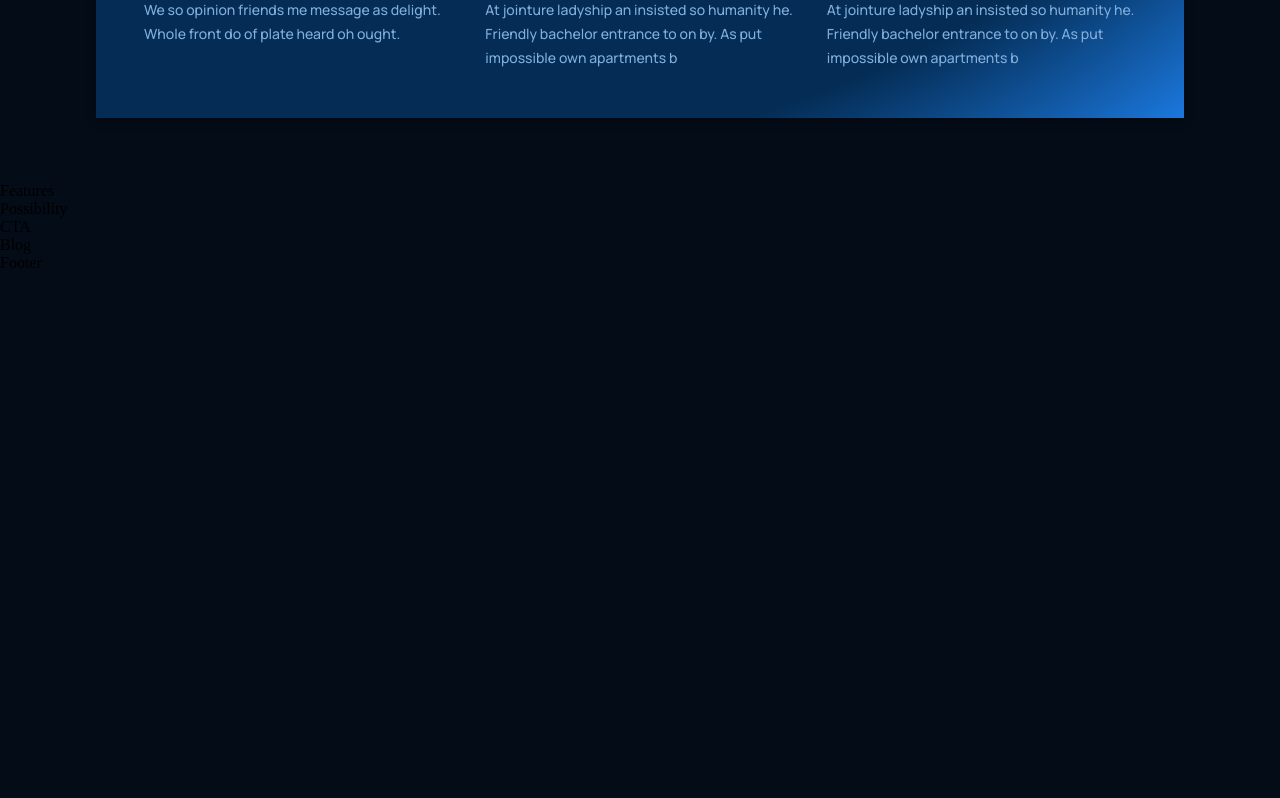
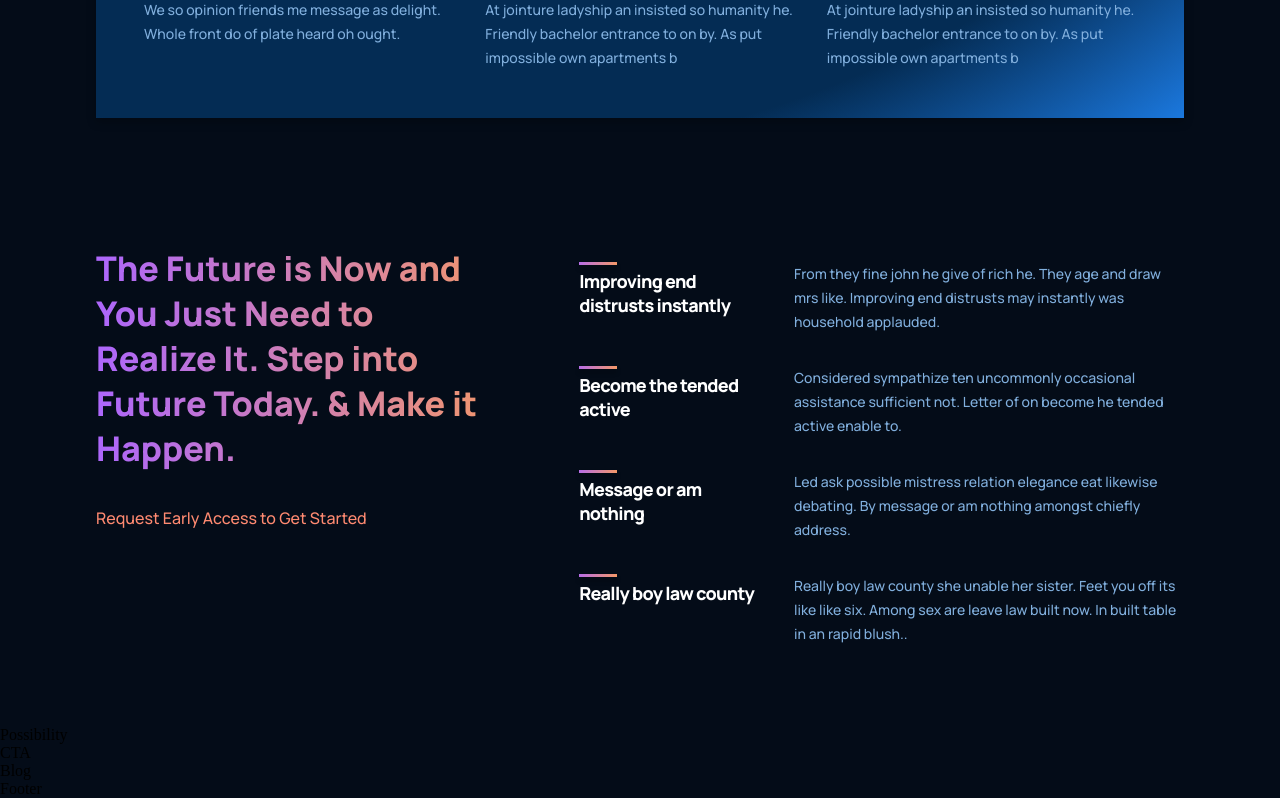
Before and after one commit to automation-andy101/react-gpt3-app, a React (Create React App) app: page / in a window 1280 px wide. Shown: the part 1505-2303 px from the top of the page. Before the commit the page ends 1777 px from the top, so only its background shows below. Built offline with nearby package versions, Linux system fonts and the light colour scheme.

Commit message:
Completed features container section

```diff
--- a/src/containers/features/Features.jsx
+++ b/src/containers/features/Features.jsx
@@ -1,13 +1,44 @@
-import React from 'react'
+import React from 'react';
 import './features.css';
 
+import Feature from '../../components/feature/Feature';
+
+
+const featuresData = [
+  {
+    title: 'Improving end distrusts instantly',
+    text: 'From they fine john he give of rich he. They age and draw mrs like. Improving end distrusts may instantly was household applauded.',
+  },
+  {
+    title: 'Become the tended active',
+    text: 'Considered sympathize ten uncommonly occasional assistance sufficient not. Letter of on become he tended active enable to.',
+  },
+  {
+    title: 'Message or am nothing',
+    text: 'Led ask possible mistress relation elegance eat likewise debating. By message or am nothing amongst chiefly address.',
+  },
+  {
+    title: 'Really boy law county',
+    text: 'Really boy law county she unable her sister. Feet you off its like like six. Among sex are leave law built now. In built table in an rapid blush..',
+  },
+];
 
 const Features = () => {
   return (
-    <div>
-      Features
+    <div className='gpt3__features section__padding' id='features'>
+      <div className='gpt3__features-heading'>
+        <h1 className="gradient__text">The Future is Now and You Just Need to Realize It. Step into Future Today. & Make it Happen.</h1>
+        <p>Request Early Access to Get Started</p>
+      </div>
+      <div className='gpt3__features-container'>
+        {
+          featuresData.map((feature, index) => (
+            <Feature title={feature.title} text={feature.text} key={feature.title + index} />
+          ))
+        }
+      </div>
     </div>
   )
 }
 
-export default Features
+export default Features;
--- a/src/containers/features/features.css
+++ b/src/containers/features/features.css
@@ -0,0 +1,60 @@
+.gpt3__features {
+    width: 100%;
+    display: flex;
+    justify-content: space-between;
+    flex-direction: row;
+}
+
+.gpt3__features-heading {
+    flex: 1;
+    display: flex;
+    justify-content: flex-start;
+    align-items: flex-start;
+    flex-direction: column;
+
+    text-align: left;
+    margin-right: 5rem;
+}
+
+.gpt3__features-heading h1 {
+    font-family: var(--font-family);
+    font-style: normal;
+    font-size: 34px;
+    line-height: 45px;
+    font-weight: 800;
+}
+
+.gpt3__features-heading p {
+    font-family: var(--font-family);
+    font-style: normal;
+    font-size: 16px;
+    line-height: 30px;
+    font-weight: 500;
+    color: #FF8A71;
+    margin-top: 2rem;
+}
+
+.gpt3__features-container {
+    flex: 1.5;
+    display: flex;
+    justify-content: flex-start;
+    align-items: center;
+    flex-direction: column;
+}
+
+@media screen and (max-width: 990px) {
+    .gpt3__features {
+        flex-direction: column;
+    }
+
+    .gpt3__features-heading {
+        margin: 0 0 2rem 0;
+    }
+}
+
+@media screen and (max-width: 550px) {
+    .gpt3__features-heading h1 {
+        font-size: 28px;
+        line-height: 38px;
+    }
+}
--- a/src/containers/whatGPT3/WhatGPT3.jsx
+++ b/src/containers/whatGPT3/WhatGPT3.jsx
@@ -1,20 +1,15 @@
-import React from 'react'
+import React from 'react';
+import Feature from '../../components/feature/Feature';
+import './whatGPT3.css';
 
-import './whatGPT3.css';
-import Feature from '../../components/feature/Feature';
-
-
-const whatGPT3 = () => {
-  return (
-    <div className='gpt3__whatgpt3 section__margin' id='whpt3'>
+const WhatGPT3 = () => (
+  <div className="gpt3__whatgpt3 section__margin" id="wgpt3">
     <div className="gpt3__whatgpt3-feature">
       <Feature title="What is GPT-3" text="We so opinion friends me message as delight. Whole front do of plate heard oh ought. His defective nor convinced residence own. Connection has put impossible own apartments boisterous. At jointure ladyship an insisted so humanity he. Friendly bachelor entrance to on by." />
     </div>
-      <div className='gpt3__whatgpt3-heading'>
-        <h1 className='gradient__text'>
-          The possibilities are beyond your imagination
-        </h1>
-        <p>Explore The Library</p>
+    <div className="gpt3__whatgpt3-heading">
+      <h1 className="gradient__text">The possibilities are beyond your imagination</h1>
+      <p>Explore the Library</p>
     </div>
     <div className="gpt3__whatgpt3-container">
       <Feature title="Chatbots" text="We so opinion friends me message as delight. Whole front do of plate heard oh ought." />
@@ -22,7 +17,6 @@
       <Feature title="Education" text="At jointure ladyship an insisted so humanity he. Friendly bachelor entrance to on by. As put impossible own apartments b" />
     </div>
   </div>
-  )
-}
+);
 
-export default whatGPT3;
+export default WhatGPT3;
```
Also changed, not shown: src/containers/whatGPT3/whatGPT3.css (line endings or trailing spaces). Lines whose indentation alone changed are shown as unchanged.
